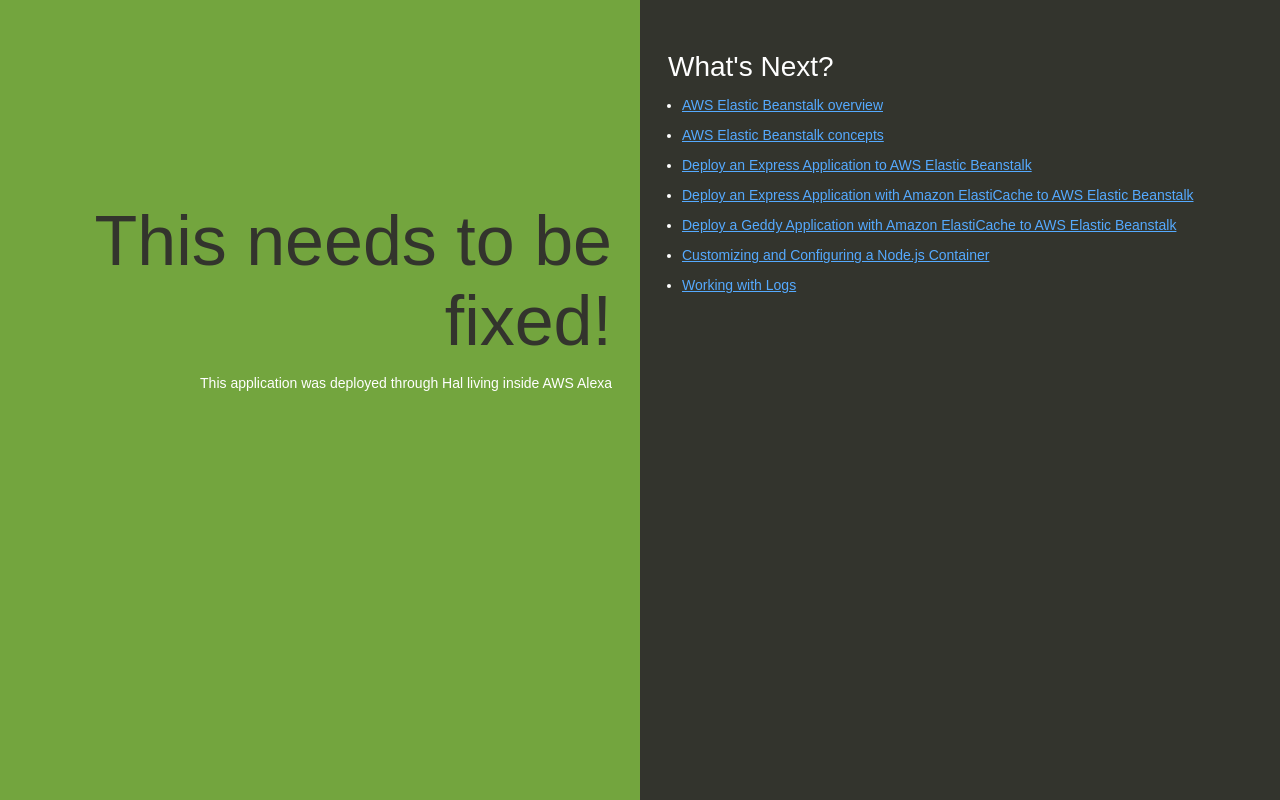
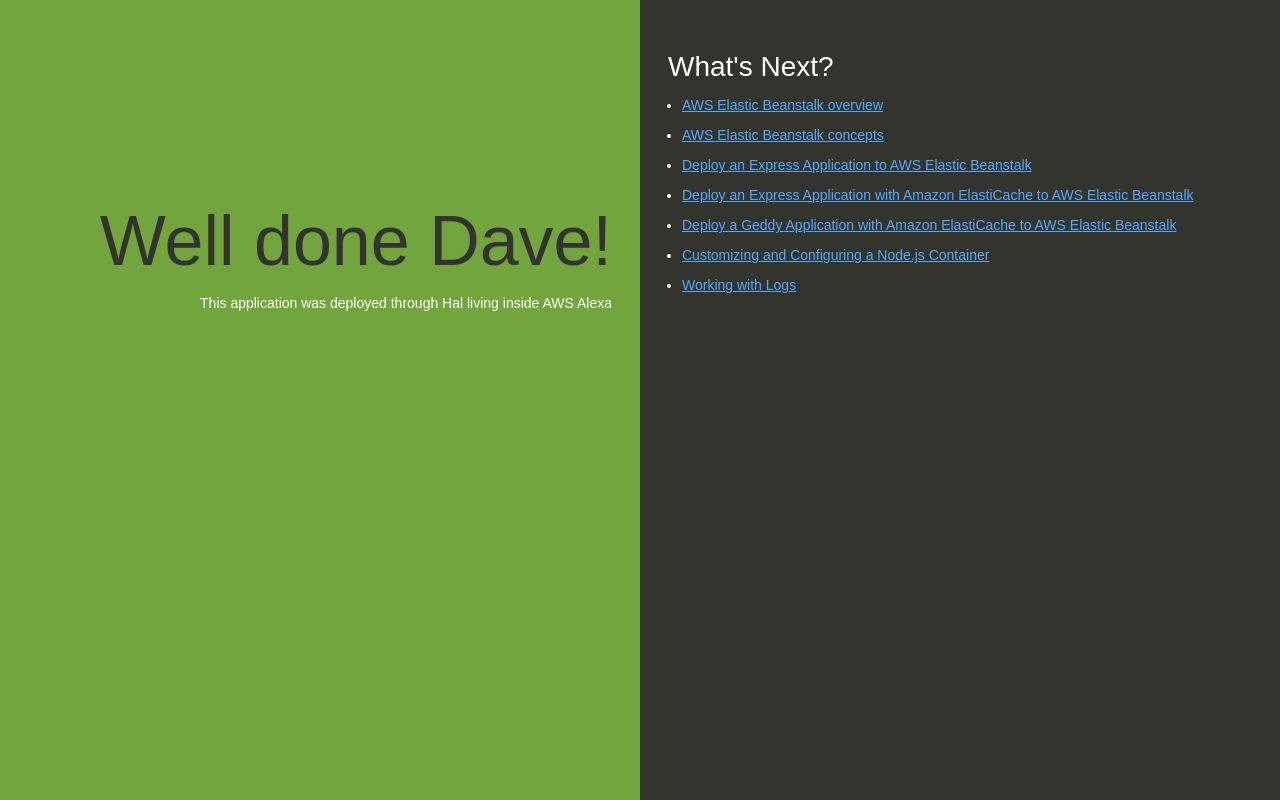
Before and after one commit to smneedham/NodeHelloWorld, a website: page index.html in a window 1280 px wide. Drawn offline with Linux system fonts and the light colour scheme.

Commit message:
Update index.html

```diff
--- a/index.html
+++ b/index.html
@@ -74,7 +74,7 @@
   </head>
   <body>
     <div class="textColumn">
-      <h1>This needs to be fixed!</h1>
+      <h1>Well done Dave!</h1>
       <p>This application was deployed through Hal living inside AWS Alexa</p>
     </div>
     <div class="linksColumn">
```
